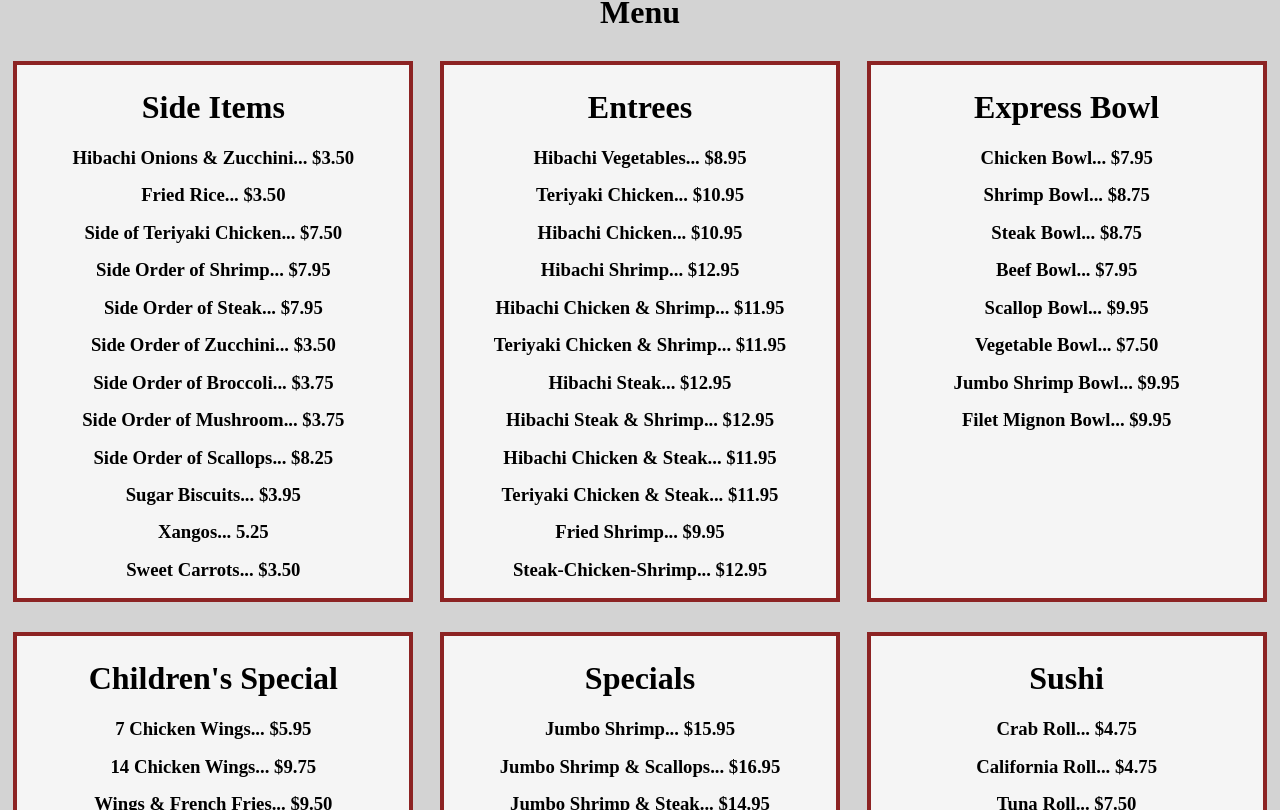
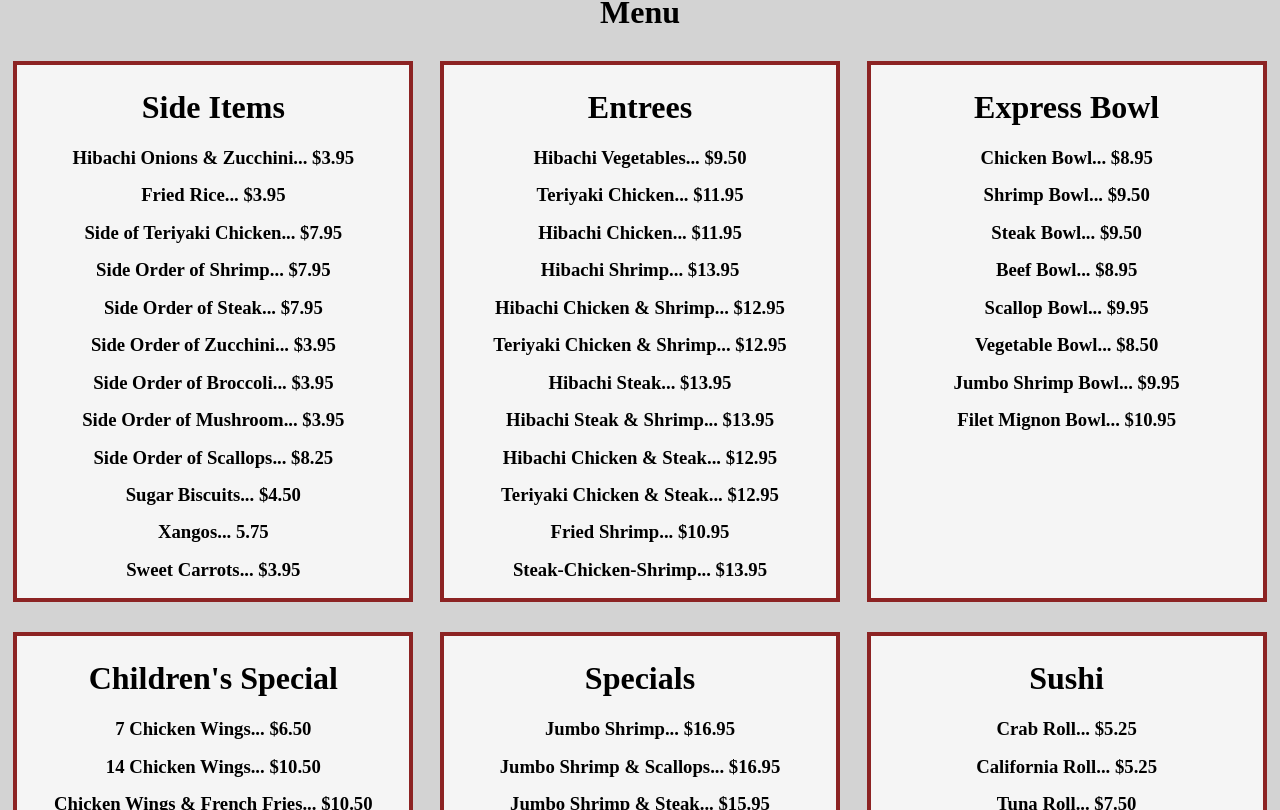
Before and after one commit to dchen8419/New_Tokyo_Express, a React (Create React App) app: page / in a window 1280 px wide. Shown: the part 430-1240 px from the top of the page. Built offline with nearby package versions, Linux system fonts and the light colour scheme.

Commit message:
added price change

```diff
--- a/src/Components/Menu/Menu.jsx
+++ b/src/Components/Menu/Menu.jsx
@@ -18,17 +18,17 @@ function Menu() {
                                         {
                                             id: 1,
                                             Name: 'Hibachi Onions & Zucchini',
-                                            Price: '$3.50'
+                                            Price: '$3.95'
                                         },
                                         {
                                             id: 2,
                                             Name: 'Fried Rice',
-                                            Price: '$3.50'
+                                            Price: '$3.95'
                                         },
                                         {
                                             id: 3,
                                             Name: 'Side of Teriyaki Chicken',
-                                            Price: '$7.50'
+                                            Price: '$7.95'
                                         },
                                         {
                                             id: 4,
@@ -43,17 +43,17 @@ function Menu() {
                                         {
                                             id: 6,
                                             Name: 'Side Order of Zucchini',
-                                            Price: '$3.50'
+                                            Price: '$3.95'
                                         },
                                         {
                                             id: 7,
                                             Name: 'Side Order of Broccoli',
-                                            Price: '$3.75'
+                                            Price: '$3.95'
                                         },
                                         {
                                             id: 8,
                                             Name: 'Side Order of Mushroom',
-                                            Price: '$3.75'
+                                            Price: '$3.95'
                                         },
                                         {
                                             id: 9,
@@ -63,17 +63,17 @@ function Menu() {
                                         {
                                             id: 10,
                                             Name: 'Sugar Biscuits',
-                                            Price: '$3.95'
+                                            Price: '$4.50'
                                         },
                                         {
                                             id: 11,
                                             Name: 'Xangos',
-                                            Price: '5.25'
+                                            Price: '5.75'
                                         },
                                         {
                                             id: 12,
                                             Name: 'Sweet Carrots',
-                                            Price: '$3.50'
+                                            Price: '$3.95'
                                         },
                                     ]
                                 }
@@ -86,62 +86,62 @@ function Menu() {
                                         {
                                             id: 13,
                                             Name: 'Hibachi Vegetables',
-                                            Price: '$8.95'
+                                            Price: '$9.50'
                                         },
                                         {
                                             id: 14,
                                             Name: 'Teriyaki Chicken',
-                                            Price: '$10.95'
+                                            Price: '$11.95'
                                         },
                                         {
                                             id: 15,
                                             Name: 'Hibachi Chicken',
-                                            Price: '$10.95'
+                                            Price: '$11.95'
                                         },
                                         {
                                             id: 16,
                                             Name: 'Hibachi Shrimp',
-                                            Price: '$12.95'
+                                            Price: '$13.95'
                                         },
                                         {
                                             id: 17,
                                             Name: 'Hibachi Chicken & Shrimp',
-                                            Price: '$11.95'
+                                            Price: '$12.95'
                                         },
                                         {
                                             id: 18,
                                             Name: 'Teriyaki Chicken & Shrimp',
-                                            Price: '$11.95'
+                                            Price: '$12.95'
                                         },
                                         {
                                             id: 19,
                                             Name: 'Hibachi Steak',
-                                            Price: '$12.95'
+                                            Price: '$13.95'
                                         },
                                         {
                                             id: 20,
                                             Name: 'Hibachi Steak & Shrimp',
-                                            Price: '$12.95'
+                                            Price: '$13.95'
                                         },
                                         {
                                             id: 21,
                                             Name: 'Hibachi Chicken & Steak',
-                                            Price: '$11.95'
+                                            Price: '$12.95'
                                         },
                                         {
                                             id: 22,
                                             Name: 'Teriyaki Chicken & Steak',
-                                            Price: '$11.95'
+                                            Price: '$12.95'
                                         },
                                         {
                                             id: 23,
                                             Name: 'Fried Shrimp',
-                                            Price: '$9.95'
+                                            Price: '$10.95'
                                         },
                                         {
                                             id: 24,
                                             Name: 'Steak-Chicken-Shrimp',
-                                            Price: '$12.95'
+                                            Price: '$13.95'
                                         },
                                     ]
                                 }
@@ -154,22 +154,22 @@ function Menu() {
                                         {
                                             id: 25,
                                             Name: 'Chicken Bowl',
-                                            Price: '$7.95'
+                                            Price: '$8.95'
                                         },
                                         {
                                             id: 26,
                                             Name: 'Shrimp Bowl',
-                                            Price: '$8.75'
+                                            Price: '$9.50'
                                         },
                                         {
                                             id: 27,
                                             Name: 'Steak Bowl',
-                                            Price: '$8.75'
+                                            Price: '$9.50'
                                         },
                                         {
                                             id: 28,
                                             Name: 'Beef Bowl',
-                                            Price: '$7.95'
+                                            Price: '$8.95'
                                         },
                                         {
                                             id: 29,
@@ -179,7 +179,7 @@ function Menu() {
                                         {
                                             id: 30,
                                             Name: 'Vegetable Bowl',
-                                            Price: '$7.50'
+                                            Price: '$8.50'
                                         },
                                         {
                                             id: 31,
@@ -189,7 +189,7 @@ function Menu() {
                                         {
                                             id: 32,
                                             Name: 'Filet Mignon Bowl',
-                                            Price: '$9.95'
+                                            Price: '$10.95'
                                         },
                                     ]
                                 }
@@ -202,37 +202,37 @@ function Menu() {
                                         {
                                             id: 33,
                                             Name: '7 Chicken Wings',
-                                            Price: '$5.95'
+                                            Price: '$6.50'
                                         },
                                         {
                                             id: 34,
                                             Name: '14 Chicken Wings',
-                                            Price: '$9.75'
+                                            Price: '$10.50'
                                         },
                                         {
                                             id: 35,
-                                            Name: 'Wings & French Fries',
-                                            Price: '$9.50'
+                                            Name: 'Chicken Wings & French Fries',
+                                            Price: '$10.50'
                                         },
                                         {
                                             id: 36,
                                             Name: 'Fried Shrimp & French Fries',
-                                            Price: '$7.25'
+                                            Price: '$7.95'
                                         },
                                         {
                                             id: 37,
-                                            Name: 'Tenders & French Fries',
-                                            Price: '$6.95'
+                                            Name: 'Chicken Tenders & French Fries',
+                                            Price: '$7.75'
                                         },
                                         {
                                             id: 38,
                                             Name: 'Side Order of French Fries',
-                                            Price: '$3.25'
+                                            Price: '$3.95'
                                         },
                                         {
                                             id: 39,
                                             Name: 'Wings Combo and Rice (7)',
-                                            Price: '$9.75'
+                                            Price: '$10.50'
                                         },
                                     ]
                                 }
@@ -245,7 +245,7 @@ function Menu() {
                                         {
                                             id: 40,
                                             Name: 'Jumbo Shrimp',
-                                            Price: '$15.95'
+                                            Price: '$16.95'
                                         },
                                         {
                                             id: 41,
@@ -255,12 +255,12 @@ function Menu() {
                                         {
                                             id: 42,
                                             Name: 'Jumbo Shrimp & Steak',
-                                            Price: '$14.95'
+                                            Price: '$15.95'
                                         },
                                         {
                                             id: 43,
                                             Name: 'Jumbo Shrimp, Scallops & Steak',
-                                            Price: '$15.95'
+                                            Price: '$16.95'
                                         },
                                         {
                                             id: 44,
@@ -270,22 +270,22 @@ function Menu() {
                                         {
                                             id: 45,
                                             Name: 'Scallops & Steak',
-                                            Price: '$14.95'
+                                            Price: '$15.95'
                                         },
                                         {
                                             id: 46,
                                             Name: 'Filet Mignon & Jumbo Shrimp',
-                                            Price: '$17.95'
+                                            Price: '$18.95'
                                         },
                                         {
                                             id: 47,
                                             Name: 'Filet Mignon',
-                                            Price: '$17.95'
+                                            Price: '$18.95'
                                         },
                                         {
                                             id: 48,
                                             Name: 'Salmon with Noodles',
-                                            Price: '$17.95'
+                                            Price: '$18.95'
                                         },
                                     ]
                                 }
@@ -298,12 +298,12 @@ function Menu() {
                                         {
                                             id: 49,
                                             Name: 'Crab Roll',
-                                            Price: '$4.75'
+                                            Price: '$5.25'
                                         },
                                         {
                                             id: 50,
                                             Name: 'California Roll',
-                                            Price: '$4.75'
+                                            Price: '$5.25'
                                         },
                                         {
                                             id: 51,
@@ -313,27 +313,27 @@ function Menu() {
                                         {
                                             id: 52,
                                             Name: 'Shrimp Tempura Roll',
-                                            Price: '$6.25'
+                                            Price: '$6.95'
                                         },
                                         {
                                             id: 53,
                                             Name: 'Vegetable Roll',
-                                            Price: '$4.25'
+                                            Price: '$4.95'
                                         },
                                         {
                                             id: 54,
                                             Name: 'Tokyo Roll',
-                                            Price: '$5.50'
+                                            Price: '$6.25'
                                         },
                                         {
                                             id: 55,
                                             Name: 'Avocado Roll',
-                                            Price: '$4.25'
+                                            Price: '$4.95'
                                         },
                                         {
                                             id: 56,
                                             Name: 'Carolina Roll',
-                                            Price: '$4.75'
+                                            Price: '$5.25'
                                         },
                                     ]
                                 }
```
